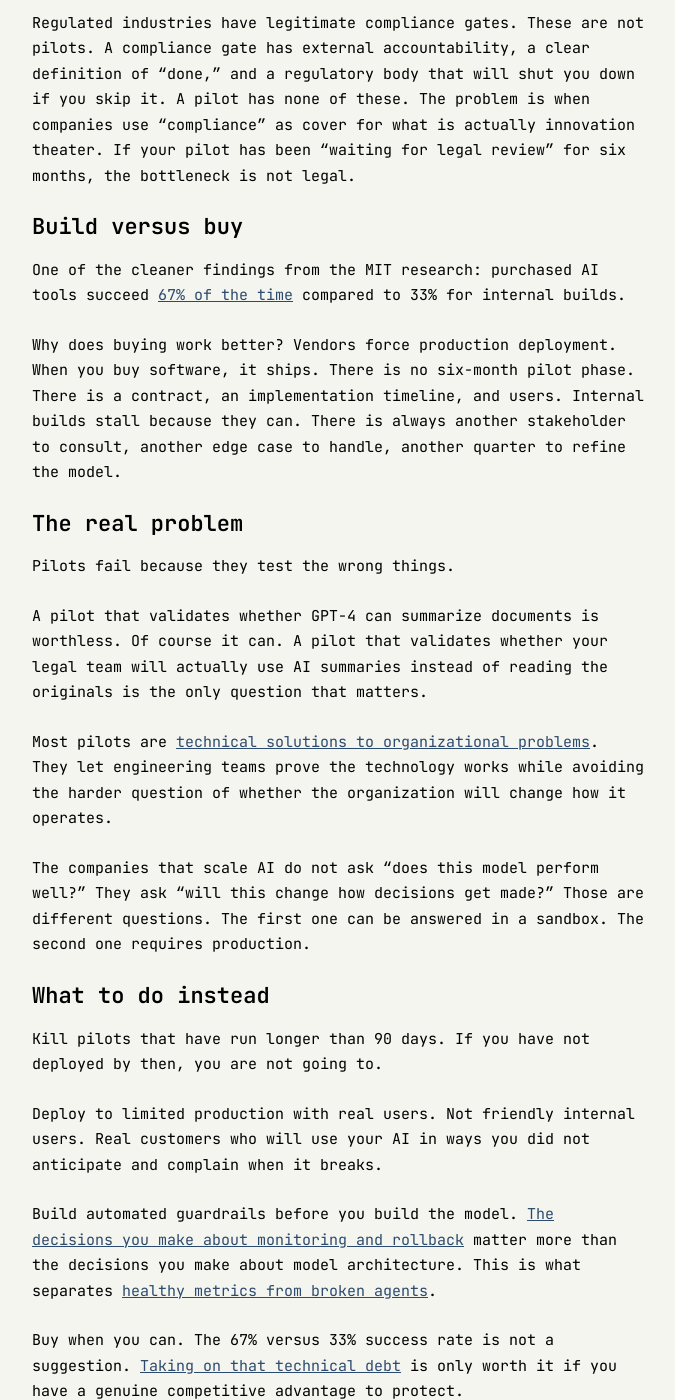
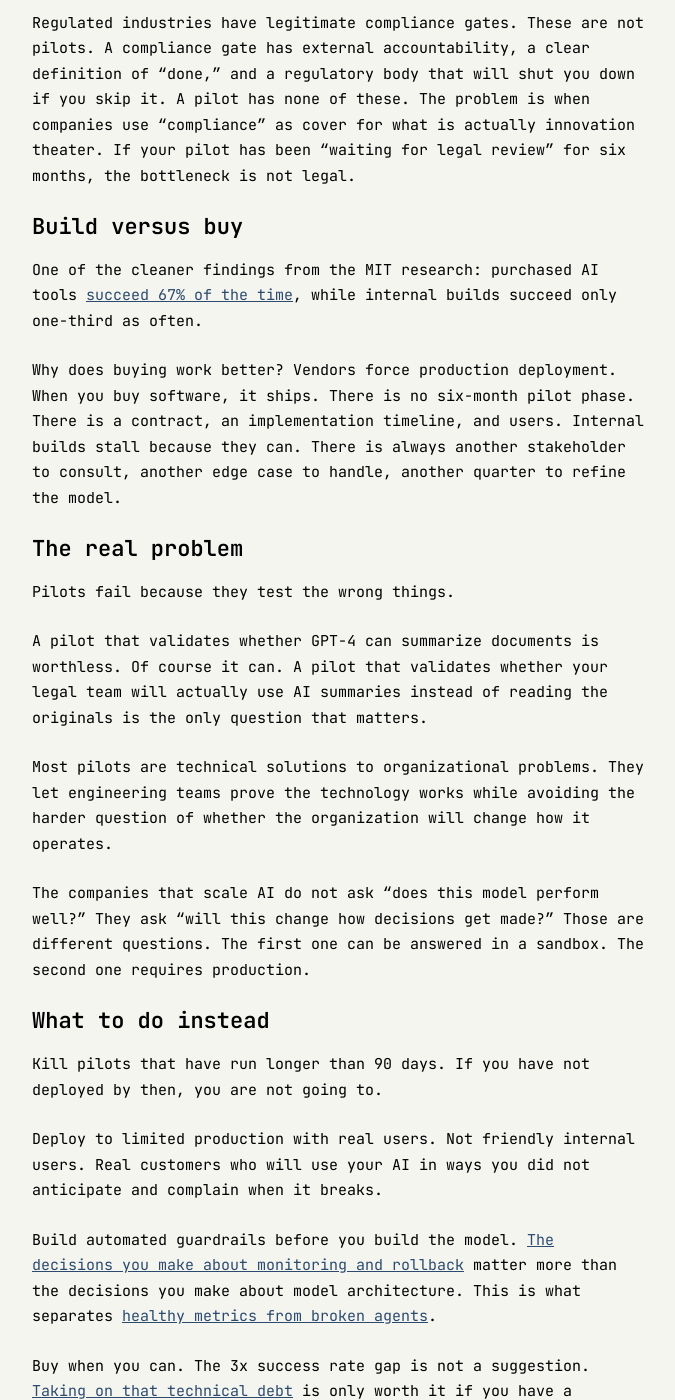
Before and after one commit to ashita-ai/ashita-ai.github.io, a Jekyll site: the page built from _posts/2026-01-22-the-ai-pilot-graveyard.md, in a window 1280 px wide and 1400 px high, scrolled down 2100 px. Shown: the whole window, without its empty margins (302-977 px from the left). Built offline with Jekyll 4.4.1, drawn with Linux system fonts in a browser that asks for light colours; some of the changed text lies outside the part shown.

Commit message:
Fix: hyperlink $881M source, correct buy vs build stat, remove irrelevant RAG link

```diff
--- a/_posts/2026-01-22-the-ai-pilot-graveyard.md
+++ b/_posts/2026-01-22-the-ai-pilot-graveyard.md
@@ -4,7 +4,7 @@
 date: 2026-01-22
 ---
 
-Zillow had the model. They had the data. They had years of Zestimate predictions behind them. In 2018, they launched their AI-powered iBuyer program and expanded it to 25 metropolitan areas. By the time they [shut it down](https://www.geekwire.com/2021/zillow-shutter-home-buying-business-lay-off-2k-employees-big-real-estate-bet-falters/) in November 2021, the division had lost $881 million for the year, they had cut 2,000 jobs (25% of their workforce), and watched their stock drop 25% in a single day.
+Zillow had the model. They had the data. They had years of Zestimate predictions behind them. In 2018, they launched their AI-powered iBuyer program and expanded it to 25 metropolitan areas. By the time they [shut it down](https://www.geekwire.com/2021/zillow-shutter-home-buying-business-lay-off-2k-employees-big-real-estate-bet-falters/) in November 2021, the division had [lost $881 million](https://therealdeal.com/new-york/2022/02/13/zillow-reports-880m-loss-on-failed-home-flipping-business/) for the year, they had cut 2,000 jobs (25% of their workforce), and watched their stock drop 25% in a single day.
 
 Meanwhile, their competitors Opendoor and Offerpad used similar AI and survived. The difference was not the algorithm. It was the guardrails.
 
@@ -42,7 +42,7 @@
 
 ## Build versus buy
 
-One of the cleaner findings from the MIT research: purchased AI tools succeed [67% of the time](https://fortune.com/2025/08/18/mit-report-95-percent-generative-ai-pilots-at-companies-failing-cfo/) compared to 33% for internal builds.
+One of the cleaner findings from the MIT research: purchased AI tools [succeed 67% of the time](https://fortune.com/2025/08/18/mit-report-95-percent-generative-ai-pilots-at-companies-failing-cfo/), while internal builds succeed only one-third as often.
 
 Why does buying work better? Vendors force production deployment. When you buy software, it ships. There is no six-month pilot phase. There is a contract, an implementation timeline, and users. Internal builds stall because they can. There is always another stakeholder to consult, another edge case to handle, another quarter to refine the model.
 
@@ -52,7 +52,7 @@
 
 A pilot that validates whether GPT-4 can summarize documents is worthless. Of course it can. A pilot that validates whether your legal team will actually use AI summaries instead of reading the originals is the only question that matters.
 
-Most pilots are [technical solutions to organizational problems](/blog/the-rag-trap/). They let engineering teams prove the technology works while avoiding the harder question of whether the organization will change how it operates.
+Most pilots are technical solutions to organizational problems. They let engineering teams prove the technology works while avoiding the harder question of whether the organization will change how it operates.
 
 The companies that scale AI do not ask "does this model perform well?" They ask "will this change how decisions get made?" Those are different questions. The first one can be answered in a sandbox. The second one requires production.
 
@@ -64,7 +64,7 @@
 
 Build automated guardrails before you build the model. [The decisions you make about monitoring and rollback](/blog/the-data-platform-decisions-that-haunt-you/) matter more than the decisions you make about model architecture. This is what separates [healthy metrics from broken agents](/blog/healthy-metrics-broken-agent/).
 
-Buy when you can. The 67% versus 33% success rate is not a suggestion. [Taking on that technical debt](/blog/technical-debt-as-strategy/) is only worth it if you have a genuine competitive advantage to protect.
+Buy when you can. The 3x success rate gap is not a suggestion. [Taking on that technical debt](/blog/technical-debt-as-strategy/) is only worth it if you have a genuine competitive advantage to protect.
 
 ---
 
```
